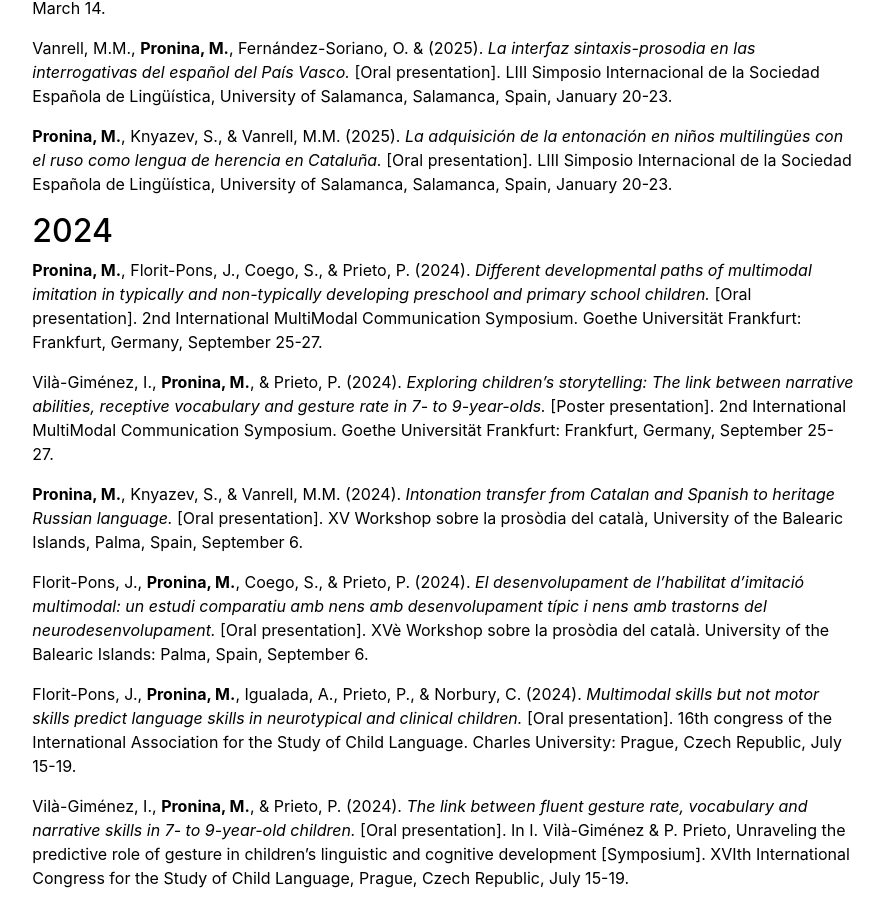
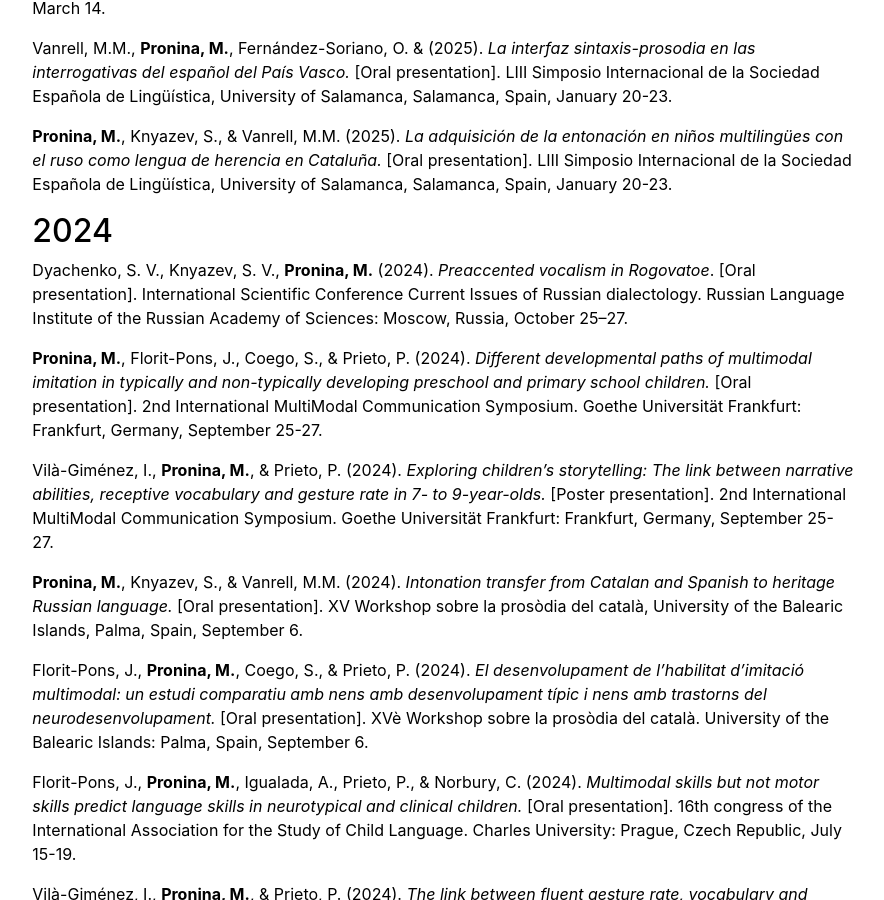
Before and after one commit to mariia-pronina/mariia-pronina.github.io, a Jekyll site: the page built from presentations.md, in a window 1280 px wide and 900 px high, scrolled down 830 px. Shown: the whole window, without its empty margins (197-1081 px from the left). Built offline with Jekyll 4.4.1, drawn with Linux system fonts in a browser that asks for light colours.

Commit message:
Update presentations.md

```diff
--- a/presentations.md
+++ b/presentations.md
@@ -26,6 +26,8 @@ Vanrell, M.M., **Pronina, M.**, Fernández-Soriano, O. & (2025). _La interfaz si
 **Pronina, M.**, Knyazev, S., & Vanrell, M.M. (2025). _La adquisición de la entonación en niños multilingües con el ruso como lengua de herencia en Cataluña._ [Oral presentation]. LIII Simposio Internacional de la Sociedad Española de Lingüística, University of Salamanca, Salamanca, Spain, January 20-23.
 
 ## 2024
+Dyachenko, S. V., Knyazev, S. V., **Pronina, M.** (2024). _Preaccented vocalism in Rogovatoe_. [Oral presentation]. International Scientific Conference Current Issues of Russian dialectology. Russian Language Institute of the Russian Academy of Sciences: Moscow, Russia, October 25–27.
+
 **Pronina, M.**, Florit-Pons, J., Coego, S., & Prieto, P. (2024). _Different developmental paths of multimodal imitation in typically and non-typically developing preschool and primary school children._ [Oral presentation]. 2nd International MultiModal Communication Symposium. Goethe Universität Frankfurt: Frankfurt, Germany, September 25-27.
 
 Vilà-Giménez, I., **Pronina, M.**, & Prieto, P. (2024). _Exploring children’s storytelling: The link between narrative abilities, receptive vocabulary and gesture rate in 7- to 9-year-olds._ [Poster presentation]. 2nd International MultiModal Communication Symposium. Goethe Universität Frankfurt: Frankfurt, Germany, September 25-27.
```
